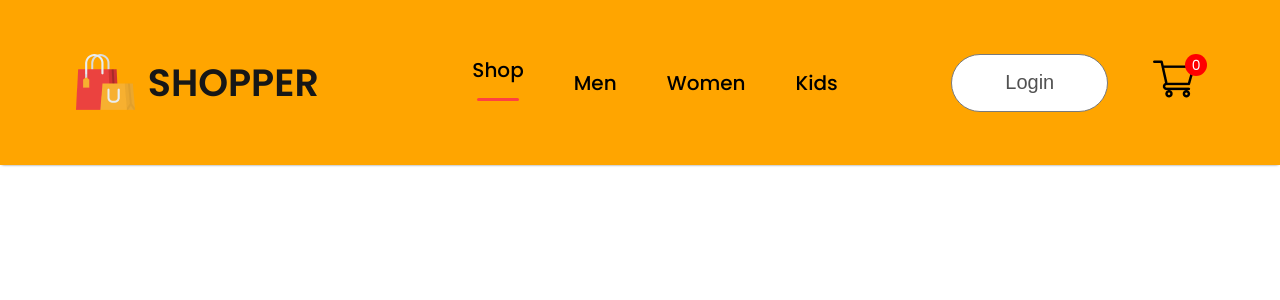
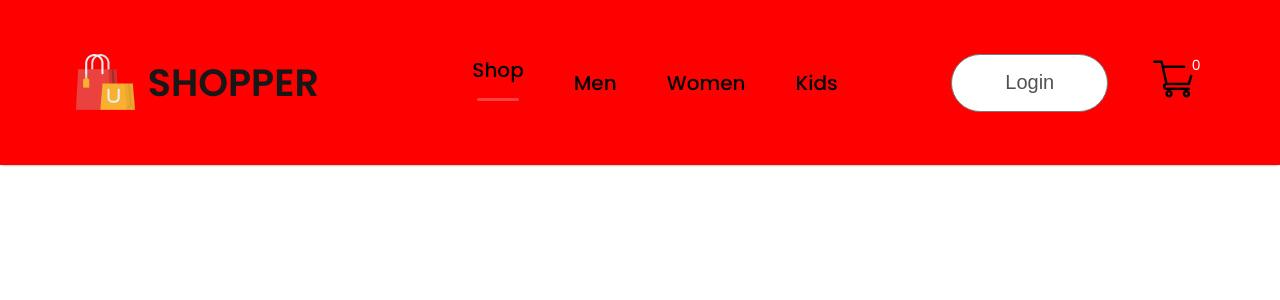
Before and after one commit to Rahul-0915/Shopper, a React (Create React App) app in the folder frontend/: page / in a window 1280 px wide. Shown: the top 300 px of the page. Built offline with nearby package versions, Linux system fonts and the light colour scheme.

Commit message:
color red

```diff
--- a/frontend/src/Components/Navbar/Navbar.css
+++ b/frontend/src/Components/Navbar/Navbar.css
@@ -5,7 +5,7 @@
     padding: 16px;
     box-shadow: 0 1px 3px -2px black;
      background-color: rgb(143, 143, 225);
-     background-color: orange;
+     background-color: red;
 
 
 }
```
